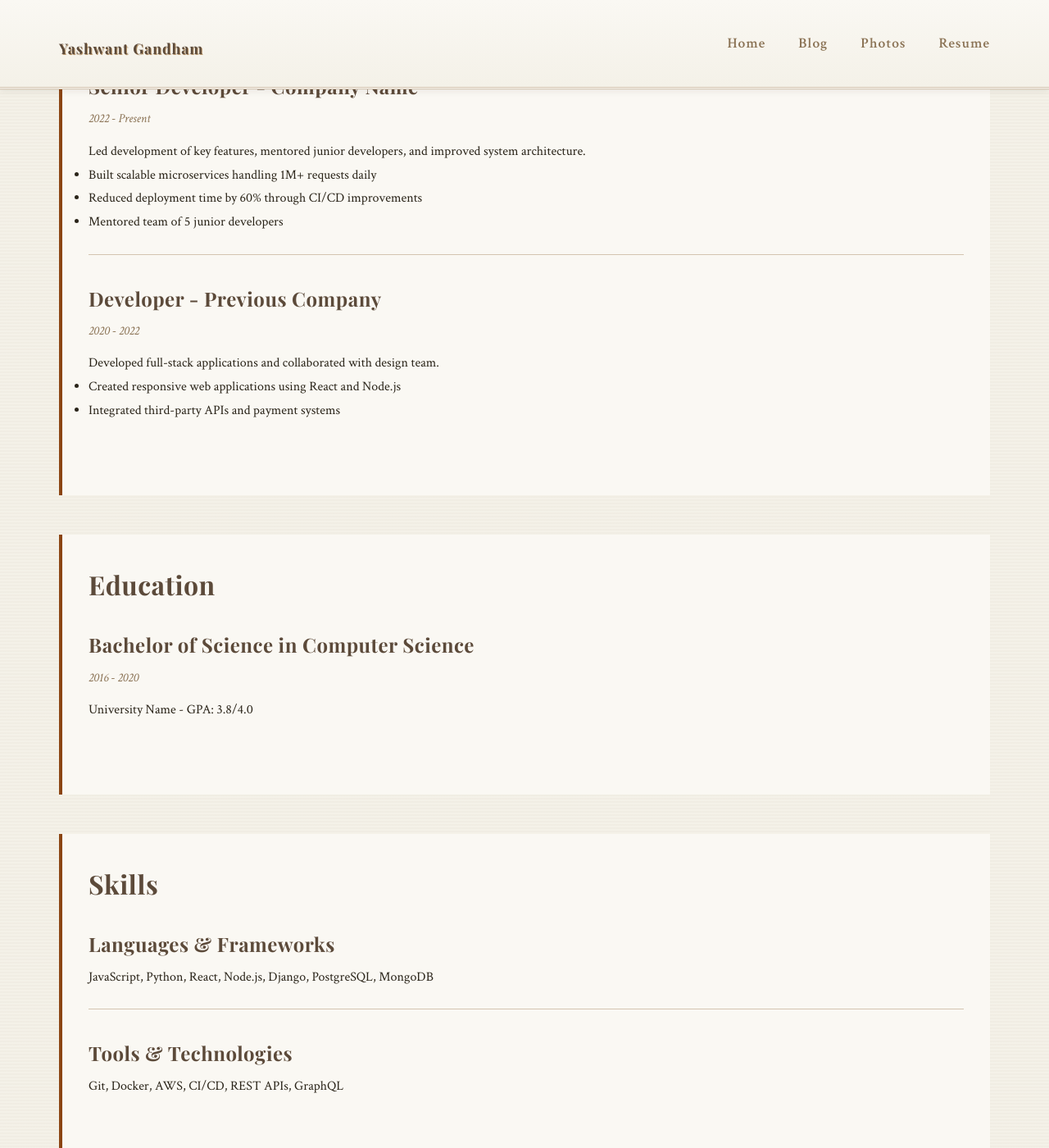
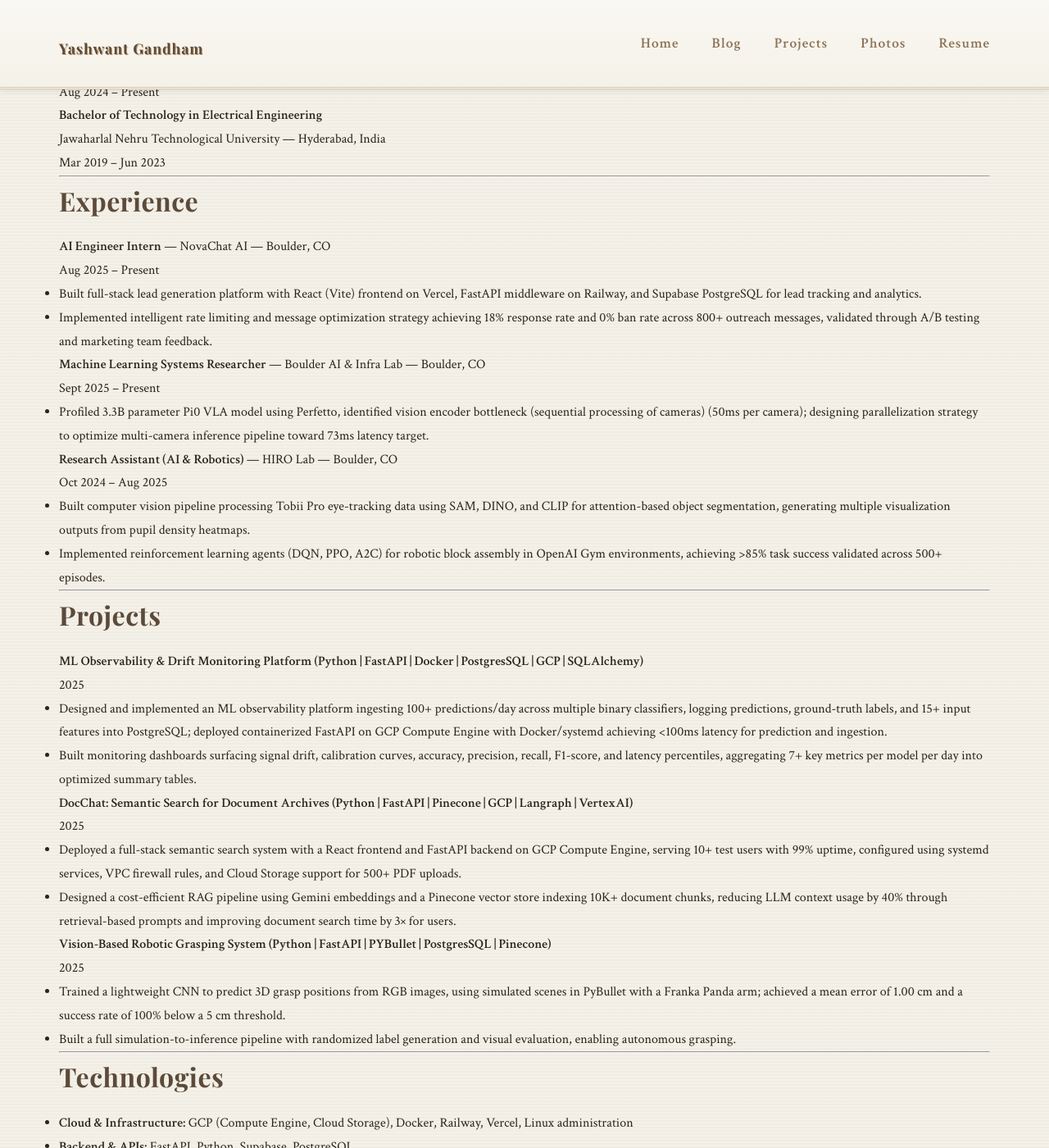
Before and after one commit to Yash-Yashwant/Yaga_personal_site, a Jekyll site: the page built from resume.md, in a window 1280 px wide and 1400 px high, scrolled down 306 px. Shown: the whole window at 82% size. Built offline with Jekyll 4.4.1, drawn with Linux system fonts in a browser that asks for light colours; our own code applies the rules of GitHub Pages for plain Markdown files; some of the changed text lies outside the part shown.

Commit message:
layout and resume update

```diff
--- a/_layouts/default.html
+++ b/_layouts/default.html
@@ -20,6 +20,7 @@
             <ul>
                 <li><a href="{{ '/' | relative_url }}">Home</a></li>
                 <li><a href="{{ '/blog' | relative_url }}">Blog</a></li>
+                <li><a href="{{ '/projects' | relative_url }}">Projects</a></li>
                 <li><a href="{{ '/photos' | relative_url }}">Photos</a></li>
                 <li><a href="{{ '/resume' | relative_url }}">Resume</a></li>
             </ul>
--- a/resume.md
+++ b/resume.md
@@ -1,59 +1,62 @@
----
-layout: default
-title: Resume
----
+# Yashwant Gandham
 
-<h1 style="text-align: center; margin-bottom: 3rem;">Resume</h1>
-
-<div class="resume-section">
-    <h2>Experience</h2>
-
-    <div class="resume-item">
-        <h3>Senior Developer - Company Name</h3>
-        <div class="date">2022 - Present</div>
-        <p>Led development of key features, mentored junior developers, and improved system architecture.</p>
-        <ul>
-            <li>Built scalable microservices handling 1M+ requests daily</li>
-            <li>Reduced deployment time by 60% through CI/CD improvements</li>
-            <li>Mentored team of 5 junior developers</li>
-        </ul>
-    </div>
-
-    <div class="resume-item">
-        <h3>Developer - Previous Company</h3>
-        <div class="date">2020 - 2022</div>
-        <p>Developed full-stack applications and collaborated with design team.</p>
-        <ul>
-            <li>Created responsive web applications using React and Node.js</li>
-            <li>Integrated third-party APIs and payment systems</li>
-        </ul>
-    </div>
-</div>
-
-<div class="resume-section">
-    <h2>Education</h2>
-
-    <div class="resume-item">
-        <h3>Bachelor of Science in Computer Science</h3>
-        <div class="date">2016 - 2020</div>
-        <p>University Name - GPA: 3.8/4.0</p>
-    </div>
-</div>
-
-<div class="resume-section">
-    <h2>Skills</h2>
-
-    <div class="resume-item">
-        <h3>Languages & Frameworks</h3>
-        <p>JavaScript, Python, React, Node.js, Django, PostgreSQL, MongoDB</p>
-    </div>
-
-    <div class="resume-item">
-        <h3>Tools & Technologies</h3>
-        <p>Git, Docker, AWS, CI/CD, REST APIs, GraphQL</p>
-    </div>
-</div>
+Boulder, CO • gyashwant2002@gmail.com • +1 303-414-8260 • LinkedIn • Github
 
 ---
 
-*Edit this file at `resume.md` to add your own experience, education, and skills!*
+## Education
+
+**Master of Science in Data Science**
+University of Colorado Boulder — Boulder, CO
+Aug 2024 – Present
+
+**Bachelor of Technology in Electrical Engineering**
+Jawaharlal Nehru Technological University — Hyderabad, India
+Mar 2019 – Jun 2023
+
+---
+
+## Experience
+
+**AI Engineer Intern** — NovaChat AI — Boulder, CO
+Aug 2025 – Present
+- Built full-stack lead generation platform with React (Vite) frontend on Vercel, FastAPI middleware on Railway, and Supabase PostgreSQL for lead tracking and analytics.
+- Implemented intelligent rate limiting and message optimization strategy achieving 18% response rate and 0% ban rate across 800+ outreach messages, validated through A/B testing and marketing team feedback.
+
+**Machine Learning Systems Researcher** — Boulder AI & Infra Lab — Boulder, CO
+Sept 2025 – Present
+- Profiled 3.3B parameter Pi0 VLA model using Perfetto, identified vision encoder bottleneck (sequential processing of cameras) (50ms per camera); designing parallelization strategy to optimize multi-camera inference pipeline toward 73ms latency target.
+
+**Research Assistant (AI & Robotics)** — HIRO Lab — Boulder, CO
+Oct 2024 – Aug 2025
+- Built computer vision pipeline processing Tobii Pro eye-tracking data using SAM, DINO, and CLIP for attention-based object segmentation, generating multiple visualization outputs from pupil density heatmaps.
+- Implemented reinforcement learning agents (DQN, PPO, A2C) for robotic block assembly in OpenAI Gym environments, achieving >85% task success validated across 500+ episodes.
+
+---
+
+## Projects
+
+**ML Observability & Drift Monitoring Platform (Python | FastAPI | Docker | PostgresSQL | GCP | SQLAlchemy)**
+2025
+- Designed and implemented an ML observability platform ingesting 100+ predictions/day across multiple binary classifiers, logging predictions, ground-truth labels, and 15+ input features into PostgreSQL; deployed containerized FastAPI on GCP Compute Engine with Docker/systemd achieving <100ms latency for prediction and ingestion.
+- Built monitoring dashboards surfacing signal drift, calibration curves, accuracy, precision, recall, F1-score, and latency percentiles, aggregating 7+ key metrics per model per day into optimized summary tables.
+
+**DocChat: Semantic Search for Document Archives (Python | FastAPI | Pinecone | GCP | Langraph | VertexAI)**
+2025
+- Deployed a full-stack semantic search system with a React frontend and FastAPI backend on GCP Compute Engine, serving 10+ test users with 99% uptime, configured using systemd services, VPC firewall rules, and Cloud Storage support for 500+ PDF uploads.
+- Designed a cost-efficient RAG pipeline using Gemini embeddings and a Pinecone vector store indexing 10K+ document chunks, reducing LLM context usage by 40% through retrieval-based prompts and improving document search time by 3× for users.
+
+**Vision-Based Robotic Grasping System (Python | FastAPI | PYBullet | PostgresSQL | Pinecone)**
+2025
+- Trained a lightweight CNN to predict 3D grasp positions from RGB images, using simulated scenes in PyBullet with a Franka Panda arm; achieved a mean error of 1.00 cm and a success rate of 100% below a 5 cm threshold.
+- Built a full simulation-to-inference pipeline with randomized label generation and visual evaluation, enabling autonomous grasping.
+
+---
+
+## Technologies
+
+- **Cloud & Infrastructure:** GCP (Compute Engine, Cloud Storage), Docker, Railway, Vercel, Linux administration
+- **Backend & APIs:** FastAPI, Python, Supabase, PostgreSQL
+- **Programming & ML:** Python (NumPy, Pandas, PyTorch, scikit-learn), SQL, R, Git, Conda
+- **ML Infrastructure:** Model deployment, Performance profiling (Perfetto), Vector databases (Pinecone), RAG pipelines, LangGraph
+- **Computer Vision:** OpenCV, SAM, DINO, CLIP, PyBullet
```
Also changed, not shown: _projects/cli-task-manager.md (+3 -3 lines), _projects/markdown-notes-app.md (+4 -4 lines), _projects/neural-style-transfer.md (+3 -3 lines), index.html (+0 -33 lines), projects.md (added, +40 -0 lines).
